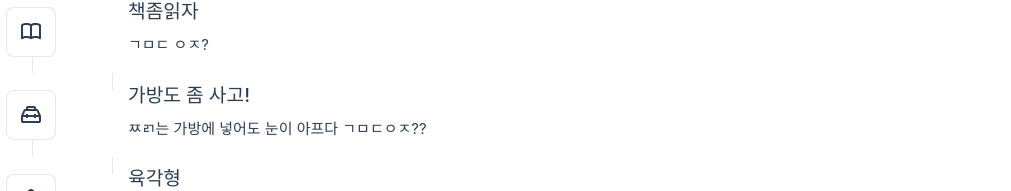
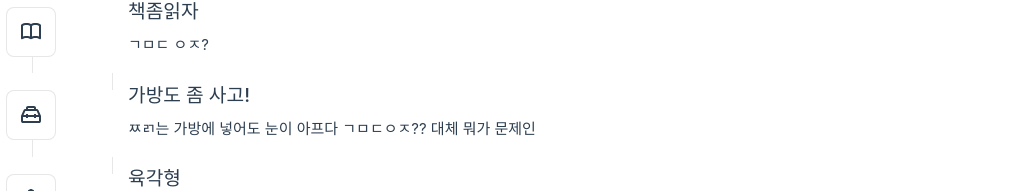
Before and after one commit to byounghwa-min/jjolol, a Vue app: page / in a window 1280 px wide. Shown: the part 252-443 px from the top of the page, without its empty margins (0-1011 px from the left). Built offline with nearby package versions, Linux system fonts and the light colour scheme; the HTML template or start-up script is replaced by a standard one.

Commit message:
"TheWelcome.vue 파일 수정"

```diff
--- a/src/components/TheWelcome.vue
+++ b/src/components/TheWelcome.vue
@@ -25,7 +25,7 @@ const openReadmeInEditor = () => fetch('/__open-in-editor?file=README.md')
     </template>
     <template #heading>가방도 좀 사고!</template>
 
-    ㅉㄺ는 가방에 넣어도 눈이 아프다 ㄱㅁㄷㅇㅈ??
+    ㅉㄺ는 가방에 넣어도 눈이 아프다 ㄱㅁㄷㅇㅈ?? 대체 뭐가 문제인
   </WelcomeItem>
 
   <WelcomeItem>
```
